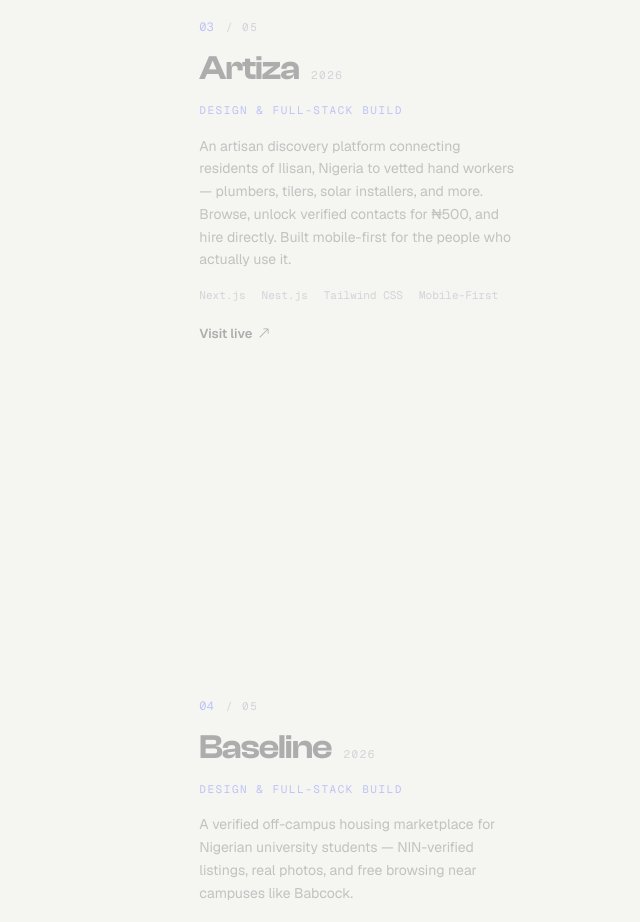
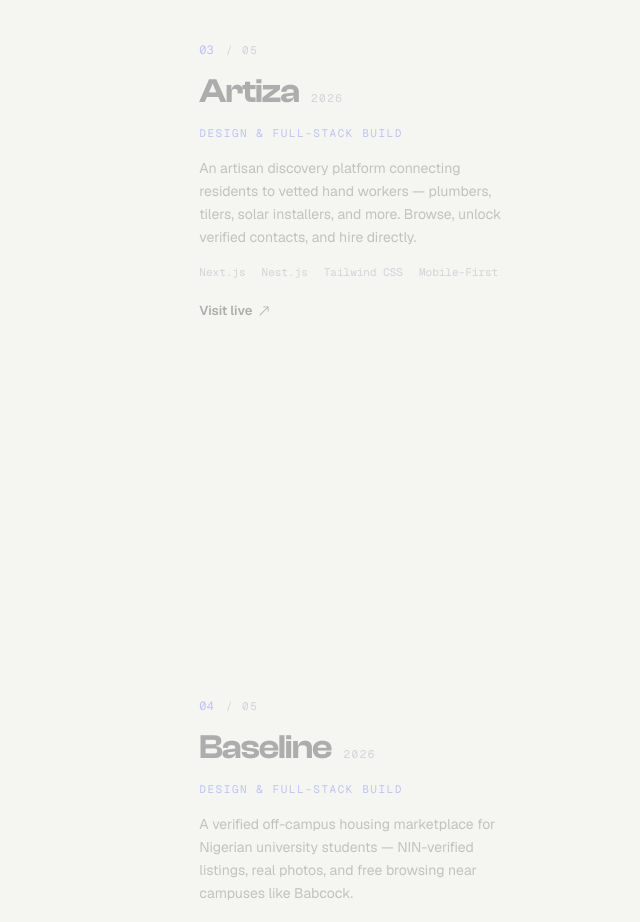
Before and after one commit to kalejaiyeoluwadara/Portfolio, a Next.js app: page / in a window 1280 px wide. Shown: the part 3640-4562 px from the top of the page, without its empty margins (640-1280 px from the left). Built offline with nearby package versions, Linux system fonts and the light colour scheme; a web font is replaced by a local one.

Commit message:
refactor: update Artiza project description for conciseness and clarity

```diff
--- a/src/data/portfolio.js
+++ b/src/data/portfolio.js
@@ -27,7 +27,7 @@ const portfolioData = [
     featured: true,
     year: "2026",
     role: "Design & full-stack build",
-    info: "An artisan discovery platform connecting residents of Ilisan, Nigeria to vetted hand workers — plumbers, tilers, solar installers, and more. Browse, unlock verified contacts for ₦500, and hire directly. Built mobile-first for the people who actually use it.",
+    info: "An artisan discovery platform connecting residents to vetted hand workers — plumbers, tilers, solar installers, and more. Browse, unlock verified contacts, and hire directly.",
     img: "/artiza.png",
     link: "https://artiza-cyan.vercel.app",
     category: "Fullstack",
```
